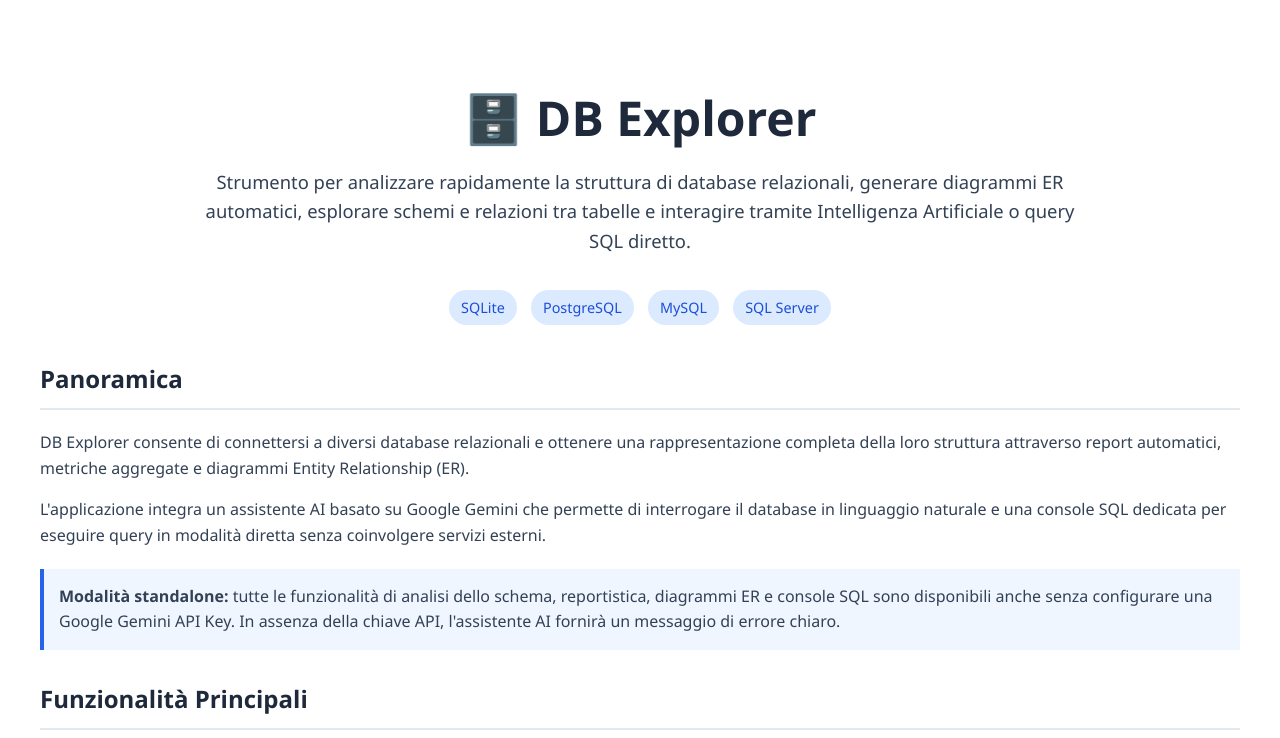
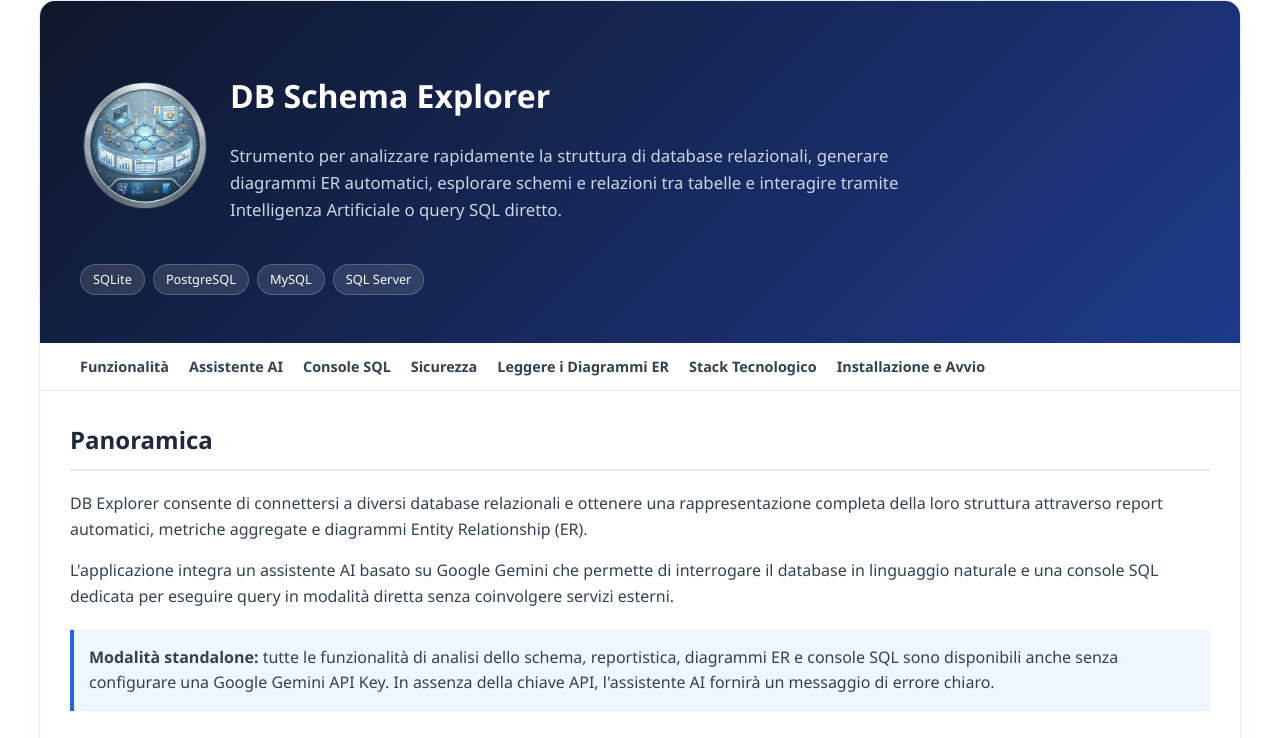
Before and after one commit to morix92/DBexplorer, a website: page docs/readme.html in a window 1280 px wide. Shown: the top 738 px of the page. Drawn offline with Linux system fonts and the light colour scheme.

Commit message:
docs: aggiornata documentazione

```diff
--- a/docs/readme.html
+++ b/docs/readme.html
@@ -22,10 +22,42 @@ body{
     background:#fff;
 }
 
-.container{
-    max-width:1200px;
-    margin:auto;
-    padding:40px;
+.container {
+  max-width: 1200px;
+  margin: 0 auto;
+  background: var(--surface);
+  border: 1px solid var(--border);
+  border-radius: 16px;
+  box-shadow: 0 10px 25px -5px rgba(15, 23, 42, 0.05);
+  overflow: hidden;
+}
+
+header {
+  background: linear-gradient(135deg, #0f172a 0%, #1e3a8a 100%);
+  color: #ffffff;
+  padding: 3rem 2.5rem;
+  position: relative;
+}
+
+.hero-top {
+  display: flex;
+  align-items: center;
+  gap: 1.25rem;
+  margin-bottom: 1rem;
+}
+
+header p.subtitle {
+  font-size: 1.05rem;
+  color: #cbd5e1;
+  max-width: 720px;
+  margin-top: 0.5rem;
+}
+
+.logoDBexplorer {
+  width: 130px;
+  height: 130px;
+  object-fit: cover;
+  flex-shrink: 0;
 }
 
 .hero{
@@ -47,6 +79,8 @@ body{
 
 .section{
     margin-top:30px;
+	padding-left: 30px;
+	padding-right: 30px;
 }
 
 .section h2{
@@ -98,15 +132,44 @@ code{
     color:#64748b;
 }
 
-.badge{
-    display:inline-block;
-    padding:6px 12px;
-    background:#dbeafe;
-    color:#1d4ed8;
-    border-radius:999px;
-    margin:5px;
-    font-size:.9rem;
+.badges {
+  display: flex;
+  flex-wrap: wrap;
+  gap: 0.5rem;
+  margin-top: 1.5rem;
 }
+
+.badge {
+  background: rgba(255, 255, 255, 0.12);
+  border: 1px solid rgba(255, 255, 255, 0.2);
+  color: #f8fafc;
+  padding: 0.25rem 0.75rem;
+  border-radius: 999px;
+  font-size: 0.8rem;
+  font-weight: 500;
+}
+
+nav {
+  background: var(--surface-alt);
+  border-bottom: 1px solid var(--border);
+  padding: 0.75rem 2.5rem;
+  display: flex;
+  flex-wrap: wrap;
+  gap: 1.25rem;
+}
+
+nav a {
+  color: var(--text-muted);
+  text-decoration: none;
+  font-size: 0.9rem;
+  font-weight: 600;
+  transition: color 0.15s ease;
+}
+
+nav a:hover {
+  color: var(--primary);
+}
+
 .attachments {
 	width: 100%;
 	height: auto;
@@ -118,29 +181,49 @@ code{
 	width: 50%;
 	object-fit: cover;
 }
+
 </style>
 </head>
-
 <body>
 
   <div class="container">
+    <!-- Header -->
+    <header>
+      <div class="hero-top">
 
-    <section class="hero">
-        <h1>🗄️ DB Explorer</h1>
+        <img src="./logo.png" alt="Logo progetto" class="logoDBexplorer">
 
-        <p>
+        <div>
+          <h1>DB Schema Explorer</h1>
+          <p class="subtitle">
             Strumento per analizzare rapidamente la struttura di database relazionali,
             generare diagrammi ER automatici, esplorare schemi e relazioni tra tabelle
             e interagire tramite Intelligenza Artificiale o query SQL diretto.
           </p>
+        </div>
+      </div>
 
-        <div style="margin-top:30px">
+      <div class="badges">
         <span class="badge">SQLite</span>
         <span class="badge">PostgreSQL</span>
         <span class="badge">MySQL</span>
         <span class="badge">SQL Server</span>
       </div>
-    </section>
+    </header>
+
+    <!-- Navigation -->
+    <nav>
+
+      <a href="#funzionalita">Funzionalità</a>
+	  <a href="#assistenteAI">Assistente AI</a>
+	  <a href="#consoleSQL">Console SQL</a>
+	  <a href="#sicurezza">Sicurezza</a>
+      <a href="#diagrammiER">Leggere i Diagrammi ER</a>
+	  <a href="#stack">Stack Tecnologico</a>
+      <a href="#installazione">Installazione e Avvio</a>
+
+    </nav>
+
 
     <section class="section">
         <h2>Panoramica</h2>
@@ -165,7 +248,7 @@ code{
 		</div>
     </section>
 
-    <section class="section">
+    <section class="section" id="funzionalita">
         <h2>Funzionalità Principali</h2>
 
         <div class="card-grid">
@@ -215,7 +298,7 @@ code{
         </div>
     </section>
 
-    <section class="section">
+    <section class="section" id="assistenteAI">
 		<h2>Assistente AI</h2>
 
 		<p>
@@ -272,8 +355,8 @@ code{
 		</div>
 	</section>
 
-    <section class="section">
-        <h2>💻 Console SQL Integrata</h2>
+    <section class="section" id="consoleSQL">
+        <h2>Console SQL Integrata</h2>
 
         <p>
             La console SQL permette di eseguire query (di sola lettura) direttamente sul backend,
@@ -288,8 +371,8 @@ code{
 
     </section>
 
-    <section class="section">
-        <h2>🔒 Sicurezza</h2>
+    <section class="section" id="sicurezza">
+        <h2>Sicurezza</h2>
 
         <p>
             L'applicazione è progettata per operare esclusivamente in modalità read-only.
@@ -306,8 +389,8 @@ code{
         </ul>
     </section>
 
-    <section class="section">
-        <h2>📊 Interpretazione dei Diagrammi ER</h2>
+    <section class="section" id="diagrammiER">
+        <h2>Interpretazione dei Diagrammi ER</h2>
 
         <p>
             I diagrammi ER utilizzano la notazione Crow's Foot per descrivere
@@ -328,8 +411,8 @@ code{
         </div>
     </section>
 
-    <section class="section">
-        <h2>🛠️ Stack Tecnologico</h2>
+    <section class="section" id="stack">
+        <h2>Stack Tecnologico</h2>
 
         <div class="card-grid">
 
@@ -357,8 +440,8 @@ code{
 
     </section>
 
-    <section class="section">
-        <h2>⚙️ Installazione</h2>
+    <section class="section" id="installazione">
+        <h2>⚙️ Installazione e Avvio</h2>
 
         <h3>1. Clonazione Repository</h3>
 
```
Also changed, not shown: docs/logo.png (added). Lines whose indentation alone changed are shown as unchanged.
